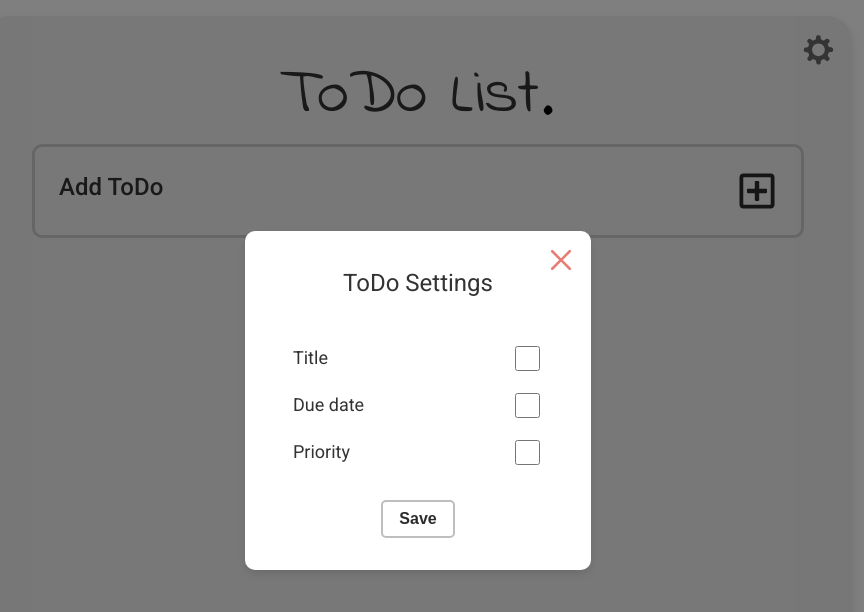
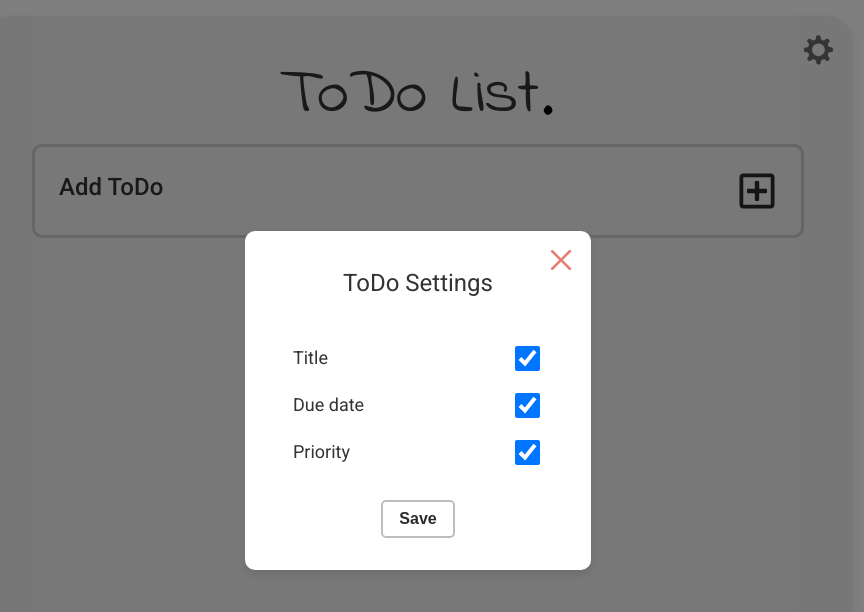
Before and after one commit to maxkurylenko1/todo, a React (Vite) app: page / in a window 1280 px wide. Both pictures are taken after a click on the icon 1040 px from the left and 49 px from the top of the page. Shown: the top 612 px of the page, without its empty margins (222-1086 px from the left). Built offline with nearby package versions, Linux system fonts and the light colour scheme.

Commit message:
Feat: Settings update, load to store, init load from store.

```diff
--- a/src/context/ToDoContext.tsx
+++ b/src/context/ToDoContext.tsx
@@ -1,5 +1,6 @@
 import { createContext, useContext, useEffect, useState } from "react";
 import type { Todo } from "../types/todo";
+import type { SettingsType } from "../types/settings";
 import { loadFromStorage, setToStorage } from "../utils/getFromLocalStorage";
 
 interface ToDoContextType {
@@ -12,6 +13,8 @@ interface ToDoContextType {
   isAddTodoModalOpen: boolean;
   setIsSettingsModalOpen: (open: boolean) => void;
   setIsAddTodoModalOpen: (open: boolean) => void;
+  settings: SettingsType;
+  updateSettings: (settings: SettingsType) => void;
 }
 
 const ToDoContext = createContext<ToDoContextType | undefined>(undefined);
@@ -20,10 +23,22 @@ export const ToDoProvider: React.FC<{ children: React.ReactNode }> = ({ children
   const [todos, setTodos] = useState<Todo[]>(() => loadFromStorage<Todo[]>("todos") || []);
   const [isSettingsModalOpen, setIsSettingsModalOpen] = useState<boolean>(false);
   const [isAddTodoModalOpen, setIsAddTodoModalOpen] = useState<boolean>(false);
+  const [settings, setSettings] = useState<SettingsType>(
+    () =>
+      loadFromStorage<SettingsType>("settings") || {
+        isDueDateActive: true,
+        isPriorityActive: true,
+        isTitleActive: true,
+      }
+  );
 
   useEffect(() => {
     setToStorage("todos", todos);
   }, [todos]);
+
+  useEffect(() => {
+    setToStorage("settings", settings);
+  }, [settings]);
 
   const addTodo = (todo: Todo) => {
     setTodos((prevTodos) => [todo, ...prevTodos]);
@@ -44,6 +59,10 @@ export const ToDoProvider: React.FC<{ children: React.ReactNode }> = ({ children
     setToStorage("todos", []);
   };
 
+  const updateSettings = (settings: SettingsType) => {
+    setSettings(settings);
+  };
+
   return (
     <ToDoContext.Provider
       value={{
@@ -56,6 +75,8 @@ export const ToDoProvider: React.FC<{ children: React.ReactNode }> = ({ children
         isAddTodoModalOpen,
         setIsSettingsModalOpen,
         setIsAddTodoModalOpen,
+        settings,
+        updateSettings,
       }}
     >
       {children}
--- a/src/features/Settings/Settings.tsx
+++ b/src/features/Settings/Settings.tsx
@@ -1,25 +1,62 @@
 import "./settings.scss";
 import { Modal } from "../../components/Modal/Modal";
+import type { SettingsType } from "../../types/settings";
+import { useState } from "react";
+import { useToDoContext } from "../../context/ToDoContext";
 
 interface SettingsProps {
   closeModal: () => void;
-  handleSaveSettings: () => void;
 }
 
-export const Settings = ({ closeModal, handleSaveSettings }: SettingsProps) => {
+export const Settings = ({ closeModal }: SettingsProps) => {
+  const { updateSettings, settings } = useToDoContext();
+  const [currentSettings, setCurrentSettings] = useState<SettingsType>(settings);
+
+  const handleInputChage = (e: React.ChangeEvent<HTMLInputElement>) => {
+    const { name, checked } = e.target;
+
+    setCurrentSettings((prevSettings) => ({ ...prevSettings, [name]: checked }));
+  };
+
+  const handleSaveSettings = () => {
+    updateSettings(currentSettings);
+    closeModal();
+  };
+
   return (
     <Modal onClose={closeModal} onSave={handleSaveSettings}>
       <div className="modalContent">
         <h2>ToDo Settings</h2>
         <ul>
           <li>
-            Title <input className="checkbox" type="checkbox" name="isTitleOn" />
+            Title{" "}
+            <input
+              className="checkbox"
+              checked={currentSettings.isTitleActive}
+              type="checkbox"
+              name="isTitleActive"
+              onChange={handleInputChage}
+            />
           </li>
           <li>
-            Due date <input className="checkbox" type="checkbox" name="isDueDateOn" />
+            Due date{" "}
+            <input
+              className="checkbox"
+              checked={currentSettings.isDueDateActive}
+              type="checkbox"
+              name="isDueDateActive"
+              onChange={handleInputChage}
+            />
           </li>
           <li>
-            Priority <input className="checkbox" type="checkbox" name="isPriorityOn" />
+            Priority{" "}
+            <input
+              className="checkbox"
+              checked={currentSettings.isPriorityActive}
+              type="checkbox"
+              name="isPriorityActive"
+              onChange={handleInputChage}
+            />
           </li>
         </ul>
       </div>
--- /dev/null
+++ b/src/types/settings.ts
@@ -0,0 +1,5 @@
+export type SettingsType = {
+  isTitleActive: boolean;
+  isDueDateActive: boolean;
+  isPriorityActive: boolean;
+};
```
